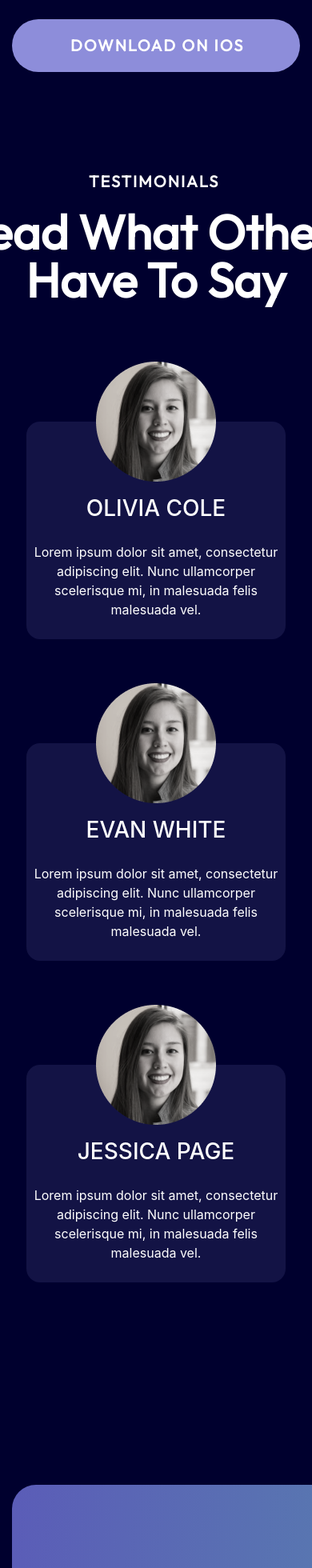
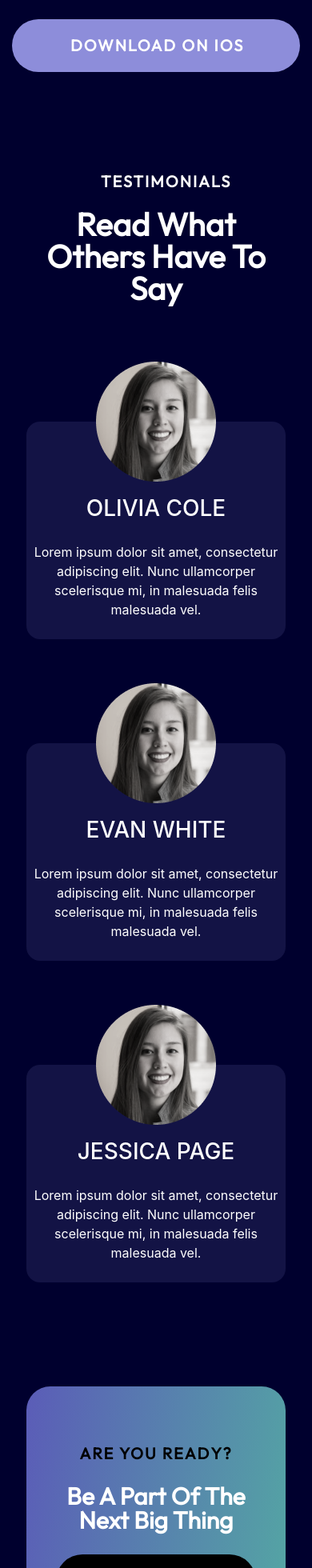
Before and after one commit to abdumamdouh/krypto, an Angular app: page / in a window 390 px wide. Shown: the part 2862-4822 px from the top of the page at 80% size. Built offline with nearby package versions, Linux system fonts and the light colour scheme.

Commit message:
make footer and grad section responsive

```diff
--- a/src/app/app.component.css
+++ b/src/app/app.component.css
@@ -35,3 +35,9 @@
   right: 0;
   background: linear-gradient(278.2deg, #54a4a4 1.59%, #5b5bb8 101.68%);
 }
+
+@media (max-width: 768px) {
+  .bottom-effect {
+    display: none;
+  }
+}
--- a/src/app/components/footer/footer.component.css
+++ b/src/app/components/footer/footer.component.css
@@ -120,3 +120,18 @@ input::placeholder {
 h5 {
   margin-bottom: 36px;
 }
+
+@media (max-width: 768px) {
+  .flex {
+    display: flex;
+    flex-direction: column;
+    /* justify-content: center;
+    align-items: center; */
+  }
+  span {
+    margin-bottom: 20px;
+  }
+  ul {
+    margin-bottom: 40px;
+  }
+}
--- a/src/app/components/footer/footer.component.html
+++ b/src/app/components/footer/footer.component.html
@@ -1,4 +1,4 @@
-<section class="footer d-flex justify-content-between">
+<section class="footer flex d-flex justify-content-between">
   <span>KRYPTO</span>
   <ul>
     <li>krypto</li>
--- a/src/app/components/grad-section/grad-section.component.css
+++ b/src/app/components/grad-section/grad-section.component.css
@@ -71,3 +71,35 @@ h1 {
   flex-grow: 0;
   cursor: pointer;
 }
+
+@media (max-width: 768px) {
+  section.grad {
+    margin-top: 90px;
+    width: 90%;
+    height: auto;
+    background: linear-gradient(278.2deg, #54a4a4 1.59%, #5b5bb8 101.68%);
+    border-radius: 30px;
+    margin: 0 auto;
+    padding-bottom: 20px;
+  }
+  h1 {
+    width: 80%;
+    height: auto;
+    font-size: 30px;
+  }
+
+  .button {
+    padding: 19px 73px;
+    width: 250px;
+    height: auto;
+    margin-top: 20px;
+  }
+
+  .button div {
+    width: 80%;
+    height: auto;
+    font-weight: 500;
+    font-size: 10px;
+    margin: 0 auto;
+  }
+}
--- a/src/app/components/testomnials/testomnials.component.css
+++ b/src/app/components/testomnials/testomnials.component.css
@@ -34,4 +34,14 @@ h1 {
   .row div {
     margin-bottom: 130px;
   }
+  div span {
+    width: 138px;
+    height: auto;
+  }
+
+  h1 {
+    width: 311px;
+    height: auto;
+    font-size: 40px;
+  }
 }
```
